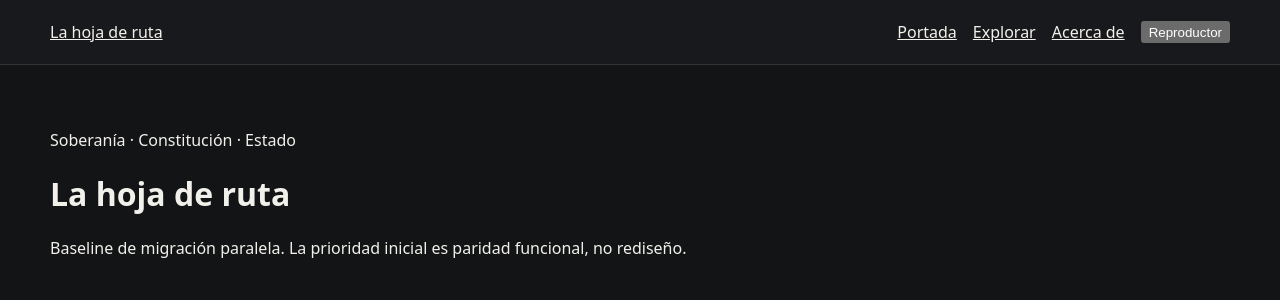
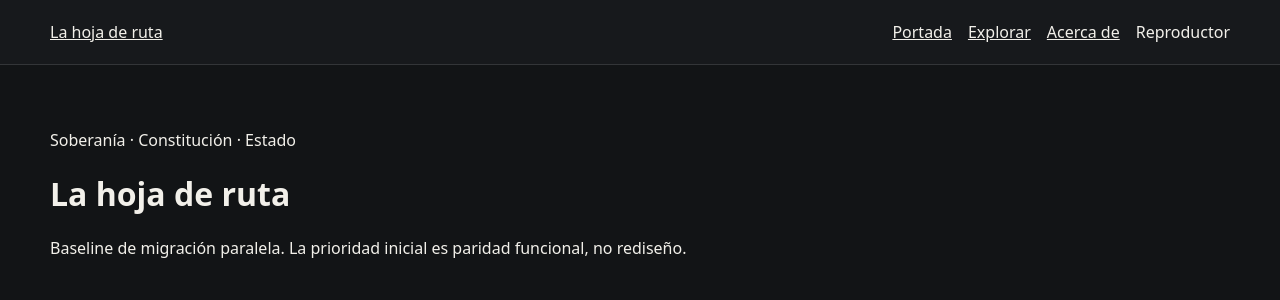
Before and after one commit to devMod3/cuba-la-hoja-de-ruta, a Next.js app in the folder next/apps/web/: page / in a window 1280 px wide. Shown: the top 300 px of the page. Built offline with nearby package versions, Linux system fonts and the light colour scheme.

Commit message:
Q-044: alinear launcher ZRP con navegación

```diff
--- a/next/apps/web/components/zrp-launcher.tsx
+++ b/next/apps/web/components/zrp-launcher.tsx
@@ -8,6 +8,15 @@ export function ZrpLauncher() {
       type="button"
       data-component="ZRP.Launcher"
       onClick={() => window.dispatchEvent(new CustomEvent(ZRP_OPEN_EVENT))}
+      style={{
+        appearance: 'none',
+        border: 0,
+        padding: 0,
+        background: 'transparent',
+        color: 'inherit',
+        font: 'inherit',
+        cursor: 'pointer'
+      }}
     >
       Reproductor
     </button>
```
